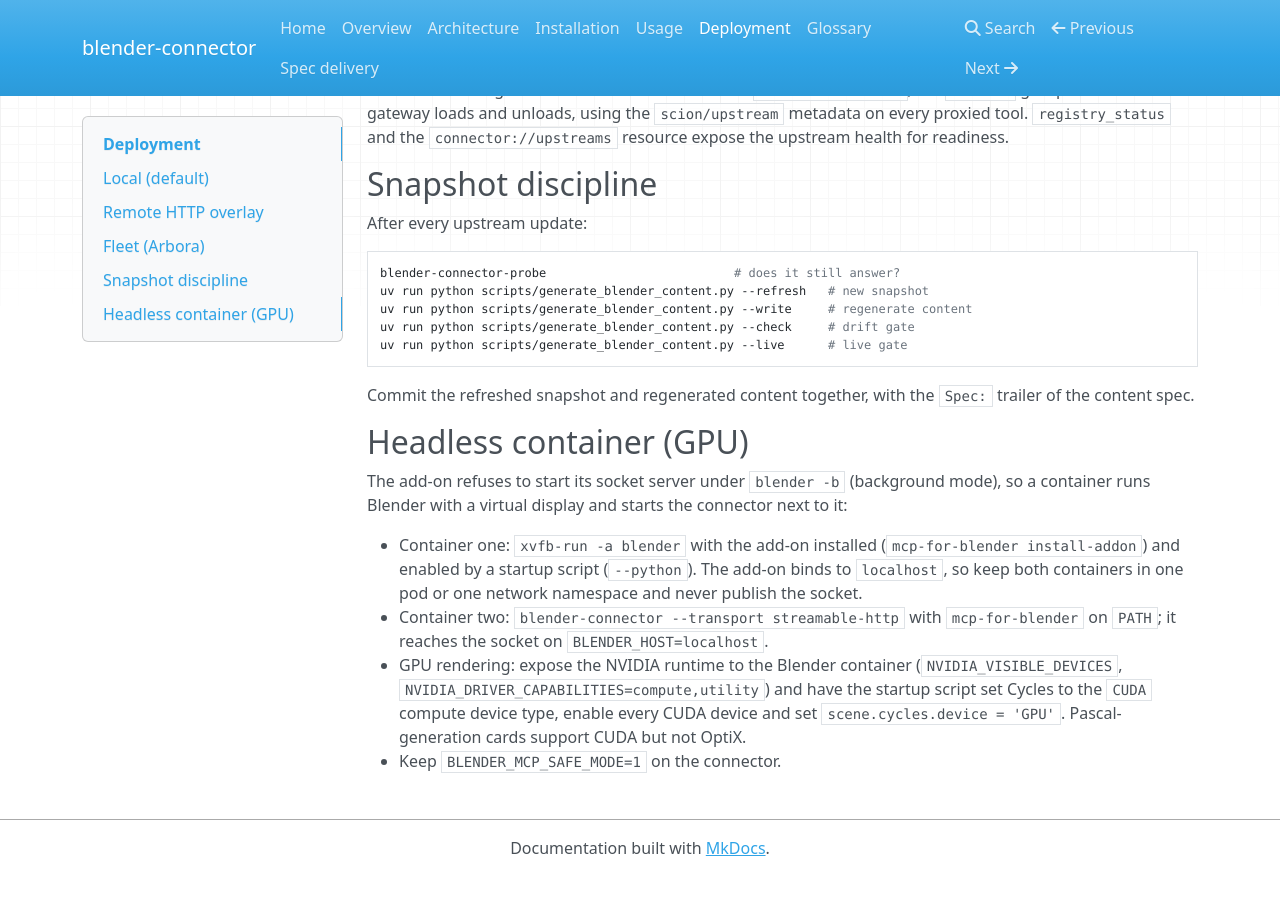
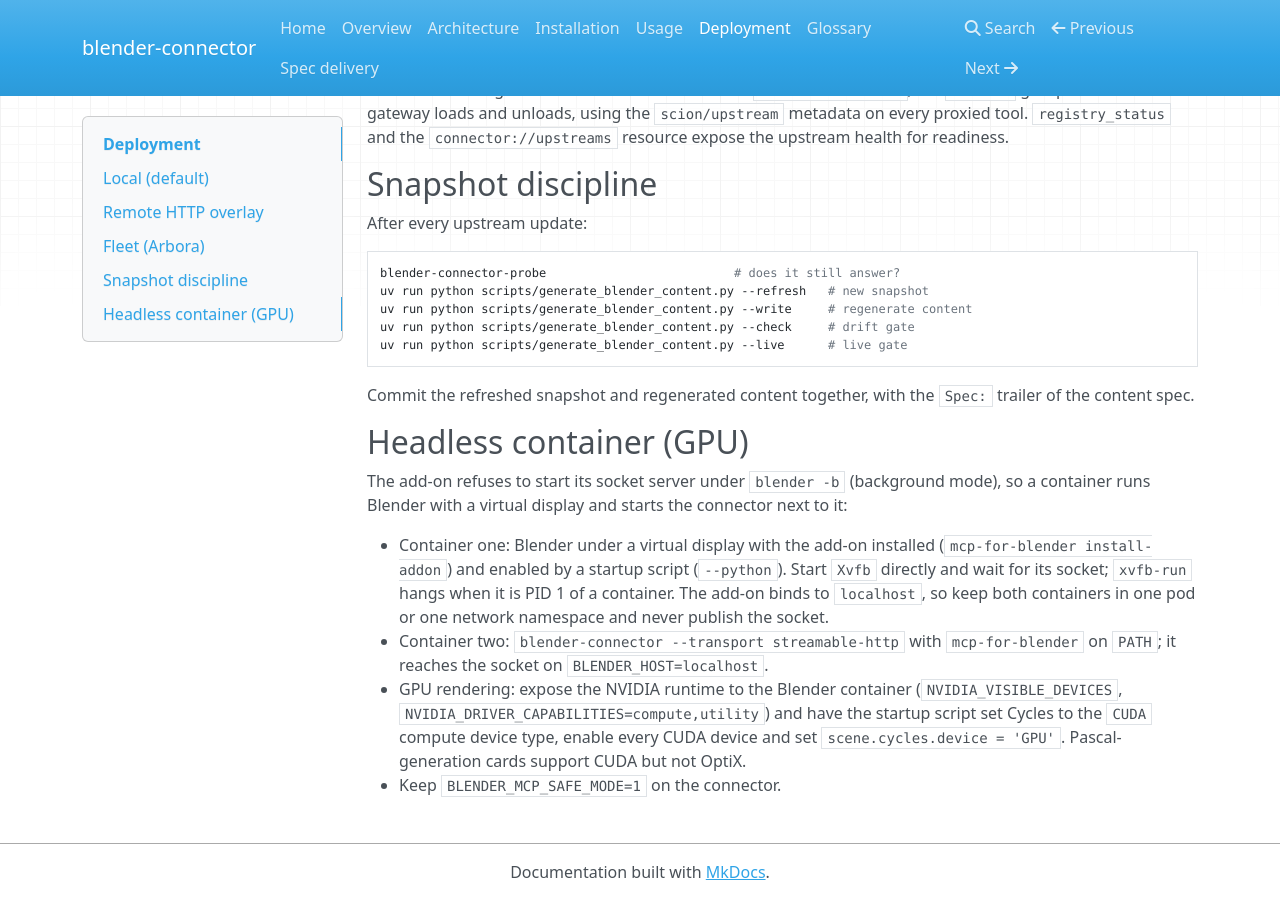
Before and after one commit to Knuckles-Team/blender-connector, an MkDocs documentation site: the page built from docs/deployment.md, in a window 1280 px wide and 900 px high, scrolled down 621 px. Built offline with MkDocs 1.6.1, drawn with Linux system fonts in a browser that asks for light colours; nearby versions of some CDN libraries; before the commit the page ends 1497 px from its top, so only the background shows below that.

Commit message:
docs(blender): start Xvfb directly in a container
Spec: none (documentation only)

Co-Authored-By: Claude Sonnet 5.5 <noreply@anthropic.com>

```diff
--- a/docs/deployment.md
+++ b/docs/deployment.md
@@ -55,9 +55,10 @@ The add-on refuses to start its socket server under `blender -b`
 (background mode), so a container runs Blender with a virtual display
 and starts the connector next to it:
 
-- Container one: `xvfb-run -a blender` with the add-on installed
+- Container one: Blender under a virtual display with the add-on installed
   (`mcp-for-blender install-addon`) and enabled by a startup script
-  (`--python`). The add-on binds to `localhost`, so keep both containers
+  (`--python`). Start `Xvfb` directly and wait for its socket; `xvfb-run`
+  hangs when it is PID 1 of a container. The add-on binds to `localhost`, so keep both containers
   in one pod or one network namespace and never publish the socket.
 - Container two: `blender-connector --transport streamable-http` with
   `mcp-for-blender` on `PATH`; it reaches the socket on
```
